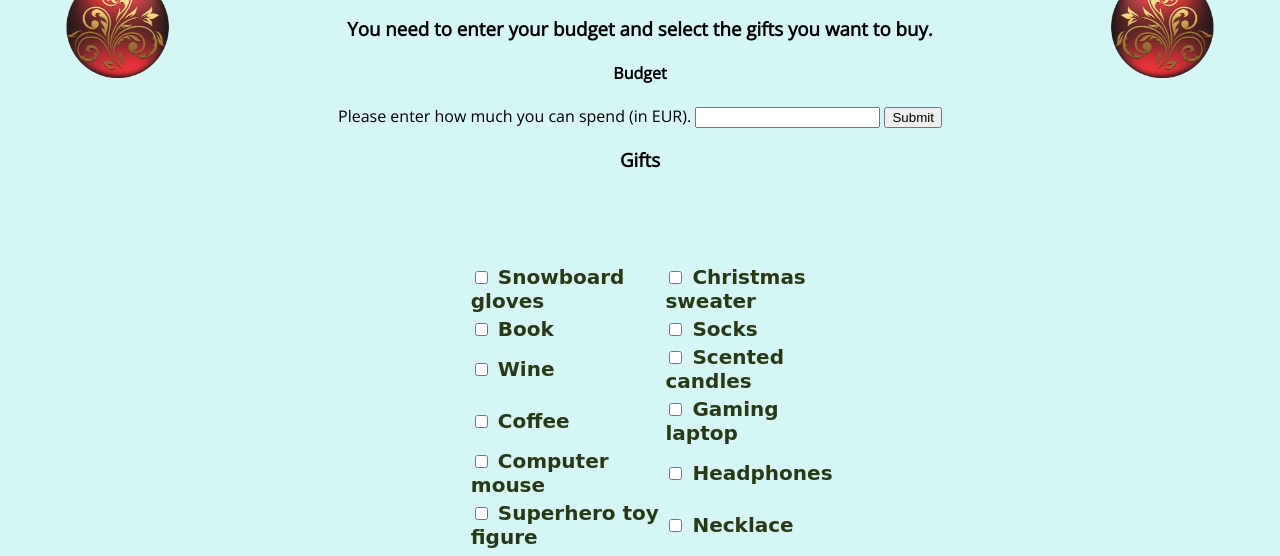
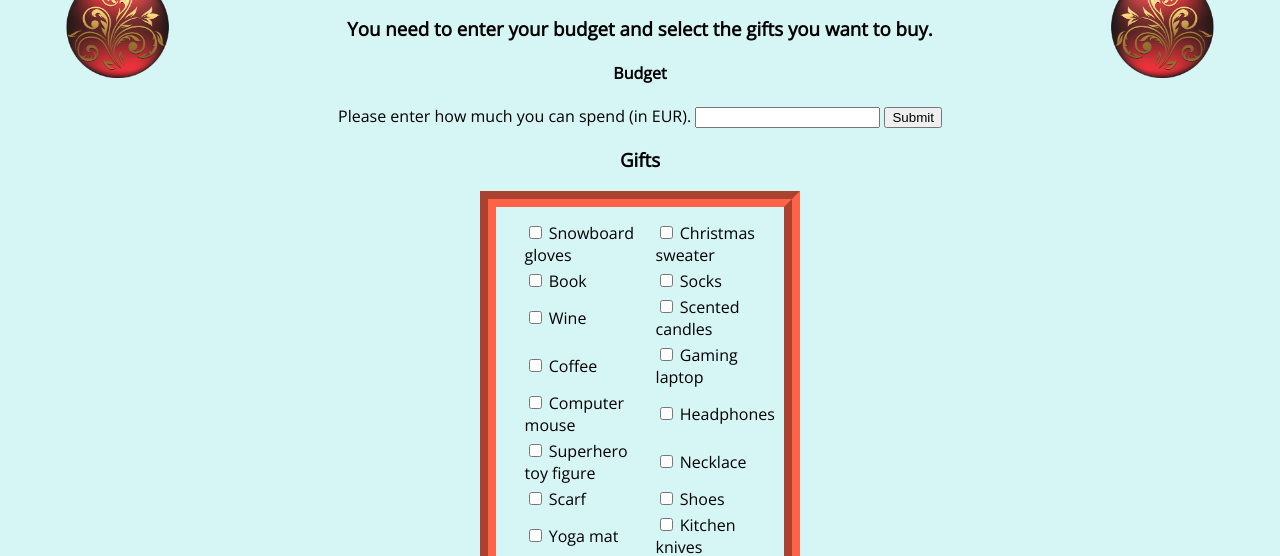
Before and after one commit to szymAbr/projects, a plain HTML site: page index.html in a window 1280 px wide. Shown: the part 172-728 px from the top of the page. Drawn offline with nearby package versions, Linux system fonts and the light colour scheme; a web font is replaced by a local one.

Commit message:
deleted old comments, modified main.css

```diff
--- a/index.html
+++ b/index.html
@@ -20,11 +20,9 @@
     <body>
         <img src='/images/deco.png' alt='Christmas decoration' class='image-1'>
         <img src='/images/deco.png' alt='Christmas decoration' class='image-2'>
-        <!-- <img src='/images/tree.png' alt='Christmas tree' class='tree-1'>
-        <img src='/images/tree.png' alt='Christmas tree' class='tree-2'> -->
         <div class='container'>
             <h1>Welcome to the Christmas Shopping Calculator!</h1>
-                <h3>You need to enter your budget and select the gifts you want to buy.</h2>
+                <h3>You need to enter your budget and select the gifts you want to buy.</h3>
                     <div>
                         <h4>Budget</h4>
                             <label for='budget'>Please enter how much you can spend (in EUR).</label>
@@ -36,7 +34,7 @@
                         <table class='gift-sheet'>
                             <tr>
                                 <td>
-                                    <input type='checkbox' id='gloves' value=17 onclick='addPrice(this.id);changeBackground()'> <!-- add button for total cost? (displaying value for 'you will need') -->
+                                    <input type='checkbox' id='gloves' value=17 onclick='addPrice(this.id);changeBackground()'>
                                     <label for='gloves'>Snowboard gloves</label><br>
                                 </td>
                                 <td>
@@ -155,16 +153,13 @@
                                 </td>
                             </tr>
                         </table>
-                    </div><br>
+                    </div>
                     <div id='afford-check'>
                         <p class='amounts'>You will need: </p>
                         <p class='inline'>&euro;&nbsp;</p><p class='amounts inline' id='amount-required' value='' onchange='affordCheckBgColor()'>0</p>
                         <p class='amounts'>You have: </p>
                         <p class='inline'>&euro;&nbsp;</p><p class='amounts inline' id='amount-available' value='' onchange='affordCheckBgColor()'>0</p>
                     </div>
-                    <!-- <div class='tree-chain'>
-                        <p style="display: none;">Christmas tree chain</p>
-                    </div> -->
         </div>
         <script type="text/javascript" src="script.js"></script>
     </body>
--- a/main.css
+++ b/main.css
@@ -3,12 +3,14 @@ body {
     font-family: 'Open Sans', sans-serif;
     text-align: center;
     margin: auto;
+
 }
 
-/* content moving left on vertical mobile display */
 .container {
     margin: auto;
-    max-width: 50%;
+    position: absolute;
+    left: 25%;
+    right: 25%;
 }
 
 h1 {
@@ -40,27 +42,26 @@ h1 {
     right: 5%;
 }
 
-.gift-list { /* background image disappears when changing gift-list size */
+.gift-list {
     display: block;
     position: relative;
-    background-image: url('images/sheet.png');
-    background-position: center;
-    background-size: contain;
-    background-repeat: no-repeat;
-    margin: auto;
-    text-align: left;
-    width: 420px;
-    height: 550px;
 }
 
 .gift-sheet {
-    position: absolute;
-    left: 9%;
-    top: 13%;
-    font-family: 'Mountains of Christmas', cursive;
-    font-size: 20px;
-    font-weight: 600;
-    color: #293915;
+    margin: auto;
+    width: 50%;
+    height: auto;
+    text-align: left;
+    border-style: groove;
+    border-color: tomato;
+    border-width: 1em;
+    padding: 2%;
+    padding-right: 0.5%;
+    padding-left: 4%;
+    left: 5%;
+    right: 5%;
+    display: block;
+    overflow: auto;
 }
 
 img {
@@ -78,65 +79,3 @@ img {
 .inline {
     display: inline-block;
 }
-
-/* .amounts {
-    background-color: antiquewhite;
-    margin: auto;
-    width: 30%;
-}
-
-.tree-chain {
-    width: auto;
-    height: 200px;
-    position: fixed;
-    bottom: 0;
-    background-image: url('/images/tree.png');
-    background-size: contain;
-    background-repeat: repeat-x;
-    transform: translateZ(0);
-    -webkit-transform: translateZ(0);
-}
-
-    margin-left: 300px;
-    margin-right: 300px;
-    border-style: dotted;
-    border-color: #cc0000;
-}
-
-.gift-list {
-    margin: auto;
-    text-align: left;
-    border-style: dotted;
-    border-color: #cc0000;
-}
-
-.tree-1 {
-    width: 200px;
-    height: auto;
-    margin-bottom: 0;
-    padding-bottom: 0;
-    transform: scaleX(-1);
-    position: fixed;
-    bottom: 0;
-    left: 50px;
-}
-
-.tree-2 {
-    width: 200px;
-    height: auto;
-    margin-bottom: 0;
-    padding-bottom: 0;
-    position: fixed;
-    bottom: 0;
-    right: 50px;
-}
-
-.sheet {
-    width: 400px;
-    height: auto;
-    display: block;
-    margin-left: auto;
-    margin-right: auto;
-}
-
-15.6'' laptop viewport width ~~ 38cm //// width of gift-sheet: 26.32vw */
--- a/script.js
+++ b/script.js
@@ -14,14 +14,14 @@ function displayBudget() {
     return document.getElementById('amount-available').innerHTML = money;
 }
 
-// change div background depending on budget/total comparison; some change for git
+// change div background depending on budget/total comparison
 function changeBackground() {
     if (Number(document.getElementById('amount-available').innerHTML) == 0 || Number(document.getElementById('amount-required').innerHTML) == 0) {
         document.getElementById('afford-check').style.backgroundColor = 'inherit';
     } else if (Number(document.getElementById('amount-available').innerHTML) >= Number(document.getElementById('amount-required').innerHTML)) {
-        document.getElementById('afford-check').style.backgroundColor = 'green';
+        document.getElementById('afford-check').style.backgroundColor = '#8BFB83';
     } else if (Number(document.getElementById('amount-available').innerHTML) < Number(document.getElementById('amount-required').innerHTML)) {
-        document.getElementById('afford-check').style.backgroundColor = 'red';
+        document.getElementById('afford-check').style.backgroundColor = '#F48080';
     } else {
         console.log('Check function');
     }
@@ -43,60 +43,3 @@ function addPrice(gift) {
     document.getElementById('amount-required').value = total;
     return document.getElementById('amount-required').innerHTML = total;
 }
-
-/* function affordCheckBgColor() { // need to use Number()? BACKGROUND COLOR NOT CHANGING
-    if (Number(document.getElementById('amount-available').innerHTML) >= Number(document.getElementById('amount-required').innerHTML)) {
-        return document.getElementById('afford-check').style.backgroundColor = 'green';
-    } else if (Number(document.getElementById('amount-available').innerHTML) < Number(document.getElementById('amount-required').innerHTML)) {
-        return document.getElementById('afford-check').style.backgroundColor = 'red';
-    } else if (Number(document.getElementById('amount-available').innerHTML) == 0 || Number(document.getElementById('amount-required').innerHTML) == 0) {
-        return document.getElementById('afford-check').style.backgroundColor = 'inherit';
-    } else {
-        console.log('Check function');
-    }
-} */
-
-/* function affordCheckBgColor() { // need to use Number()?
-    if (Number(document.getElementById('amount-available').value) == 0 || Number(document.getElementById('amount-required').value) == 0) {
-        return document.getElementById('afford-check').style.backgroundColor = 'inherit';
-    } else if (Number(document.getElementById('amount-available').value) >= Number(document.getElementById('amount-required').value)) {
-        return document.getElementById('afford-check').style.backgroundColor = 'green';
-    } else if (Number(document.getElementById('amount-available').value) < Number(document.getElementById('amount-required').value)) {
-        return document.getElementById('afford-check').style.backgroundColor = 'red';
-    } else {
-        console.log('Check function');
-    }
-} */
-
-
-        /* switch(amount) {
-            case document.getElementById('amount-available').value >= document.getElementById('amount-required').value:
-                document.getElementById('afford-check').style.backgroundColor = 'green';
-                break;
-            case document.getElementById('amount-available').value < document.getElementById('amount-required').value:
-                document.getElementById('afford-check').style.backgroundColor = 'red';
-        }
-    }
-    document.getElementById('afford-check').style.backgroundColor = 'inherit';
-} */
-
-// compare amounts -> change background-color to green or red
-/* function affordCheckBackgroundColor() {
-    let money = Number(document.getElementById('amount-available').innerHTML);
-    let total = Number(document.getElementById('amount-required').innerHTML);
-    let bgcolor = document.getElementById('afford-check');
-    if (money === 0 || total === 0) {
-        bgcolor.style.backgroundColor = 'inherit';
-        break;
-    }
-    switch(money) {
-        case money >= total:
-            bgcolor.style.backgroundColor = 'green';
-            break;
-        case money < total:
-            bgcolor.style.backgroundColor = 'red';
-            break;
-    }
-} */
-
-// onChange action needed for the color change
```
